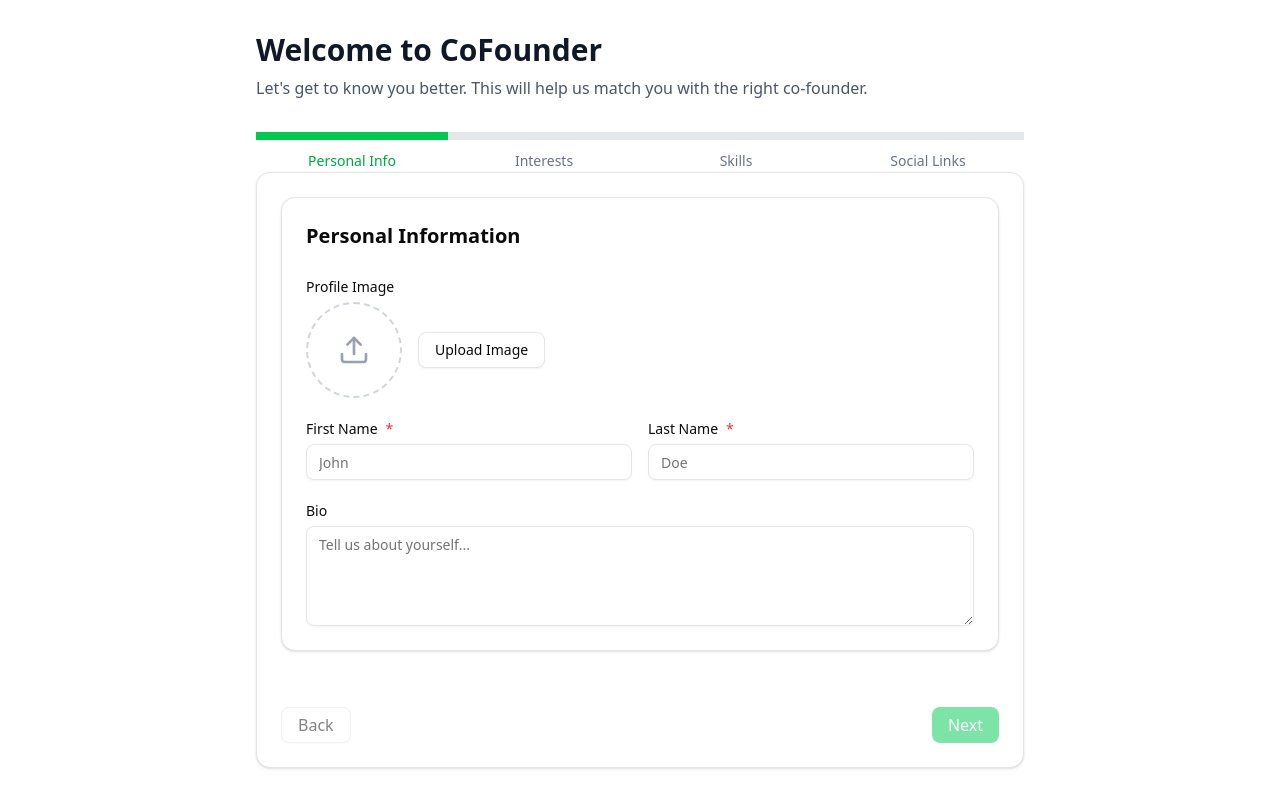
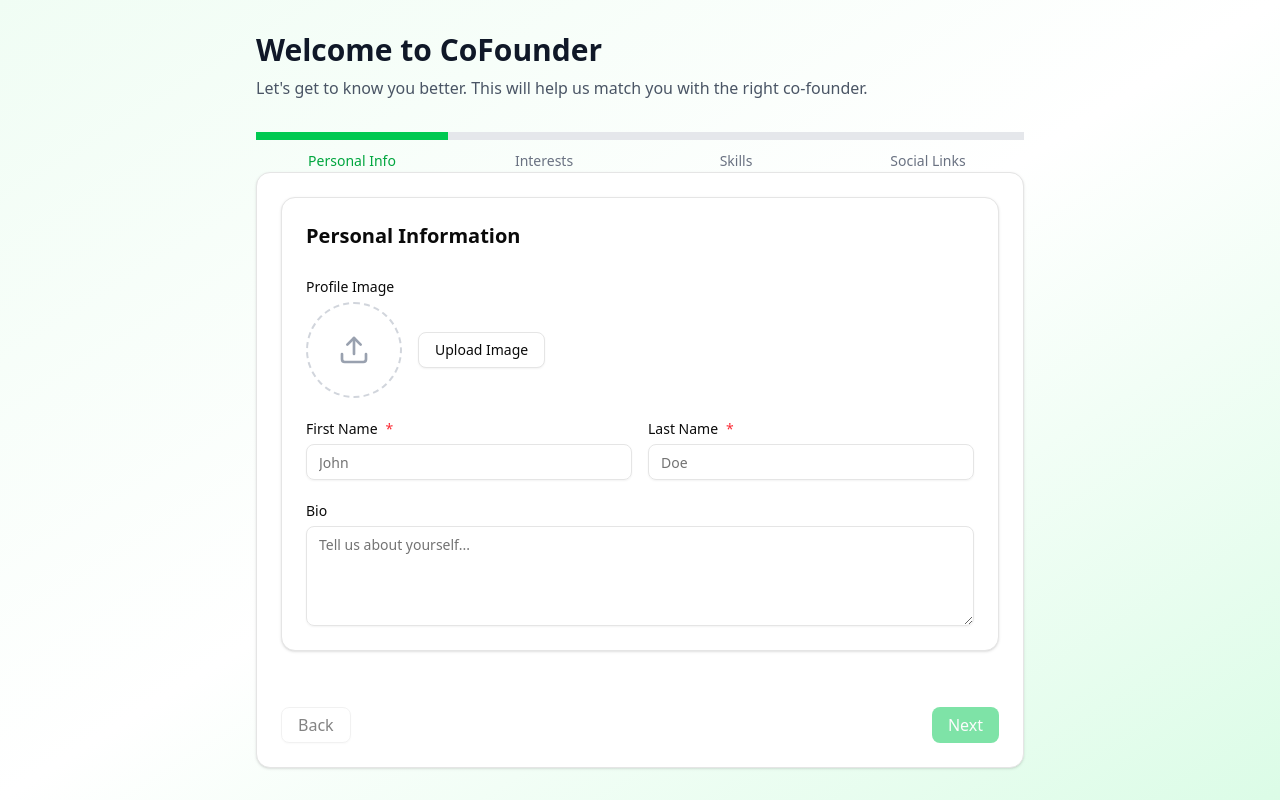
Before and after one commit to Redennison/CampusCollab, a Next.js app in the folder frontend/: page /onboarding in a window 1280 px wide. Built offline with nearby package versions, Linux system fonts and the light colour scheme.

Commit message:
Route navigation

```diff
--- a/frontend/app/onboarding/page.tsx
+++ b/frontend/app/onboarding/page.tsx
@@ -87,7 +87,7 @@
   };
 
   return (
-    <div className="min-h-screen bg-white">
+    <div className="min-h-screen bg-gradient-to-br from-green-50 via-white to-green-100">
       <div className="container mx-auto px-4 py-4 sm:py-8">
         <div className="max-w-3xl mx-auto">
           <div className="mb-4 sm:mb-8">
--- a/frontend/components/Login.tsx
+++ b/frontend/components/Login.tsx
@@ -37,7 +37,7 @@
         return
       }
 
-      router.push('/')
+      router.push('/onboarding')
     } catch (error) {
       setError('Something went wrong')
     }
@@ -63,7 +63,7 @@
         return
       }
 
-      router.push('/')
+      router.push('/onboarding')
     } catch (error) {
       setError('Something went wrong')
     }
```
